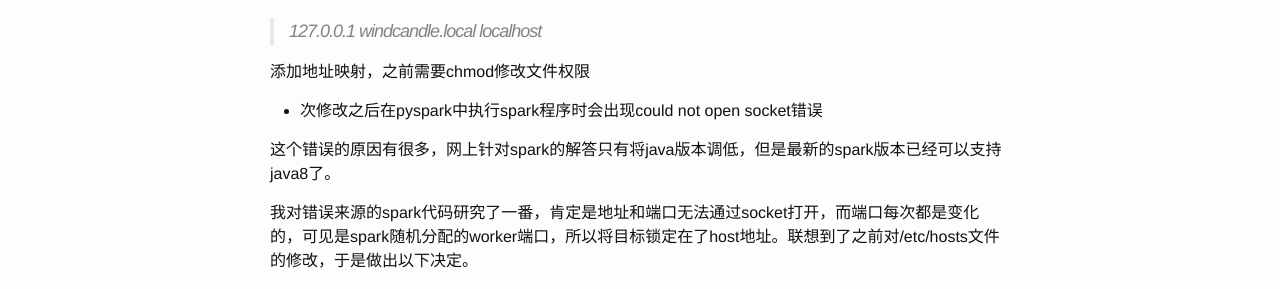
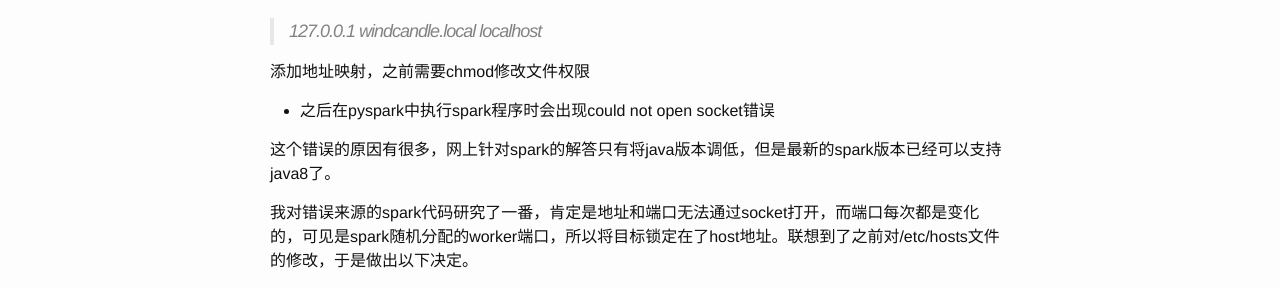
Before and after one commit to changzong/blog, a Jekyll site: the page built from _posts/2015-12-29-Spark-config-host-mapping.markdown, in a window 1280 px wide. Shown: the part 1151-1440 px from the top of the page. Built offline with Jekyll 4.4.1, drawn with Linux system fonts in a browser that asks for light colours.

Commit message:
Changed content

```diff
--- a/_posts/2015-12-29-Spark-config-host-mapping.markdown
+++ b/_posts/2015-12-29-Spark-config-host-mapping.markdown
@@ -55,7 +55,7 @@ hadoop的环境变量要添加进PATH中
 
 添加地址映射，之前需要chmod修改文件权限
 
-* 次修改之后在pyspark中执行spark程序时会出现could not open socket错误
+* 之后在pyspark中执行spark程序时会出现could not open socket错误
 
 这个错误的原因有很多，网上针对spark的解答只有将java版本调低，但是最新的spark版本已经可以支持java8了。
 
```
